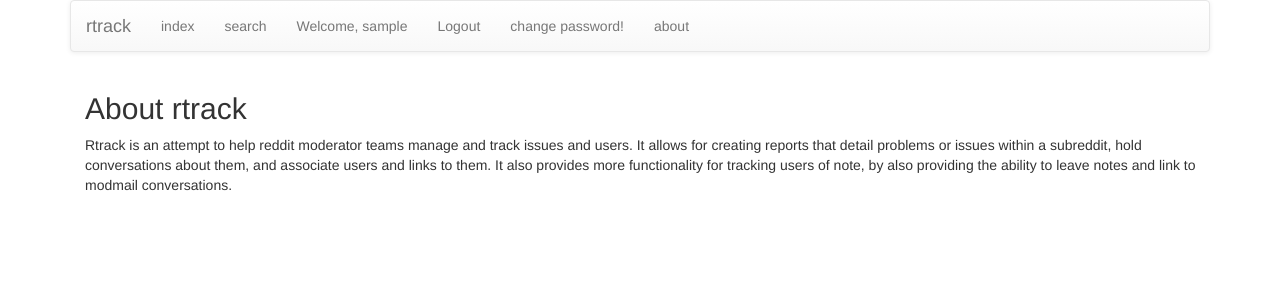
After one commit to e36/rtrack, a Django app: page /about/ in a window 1280 px wide. The commit adds this page. Shown: the top 300 px of the page. Run offline with Django 3.2, Linux system fonts and the light colour scheme; the visitor is signed in with stand-in values (Sample User, id 1); some libraries are stand-ins or nearby versions.

Commit message:
Added the about page, and introductory language.

```diff
--- a/mysite/urls.py
+++ b/mysite/urls.py
@@ -25,4 +25,5 @@ urlpatterns = patterns('',
                        url(r'user/(?P<user_name>\w+)/createnote/$', views.user_add_note, name='create_user_note'),
                        url(r'user/(?P<user_name>\w+)/modmail_link/$', views.create_modmail_link, name='create_modmail_link'),
                        url(r'create_user/$', views.add_user, name='create_user'),
+                       url(r'about/$', views.about, name='about'),
                        )
--- /dev/null
+++ b/rtrack/templates/rtrack/about.html
@@ -0,0 +1,14 @@
+{% extends 'rtrack/base.html' %}
+
+{% block title %}about{% endblock %}
+
+{% block body_block %}
+<h2>About rtrack</h2>
+<p>
+    Rtrack is an attempt to help reddit moderator teams manage and track issues and users.  It allows for creating
+    reports that detail problems or issues within a subreddit, hold conversations about them, and associate users and
+    links to them.  It also provides more functionality for tracking users of note, by also providing the ability to
+    leave notes and link to modmail conversations.
+</p>
+
+{% endblock %}
--- a/rtrack/templates/rtrack/base.html
+++ b/rtrack/templates/rtrack/base.html
@@ -24,6 +24,7 @@
                 <li><a href="">{% if user.is_authenticated %}Welcome, {{ user.username }}{% endif %}</a></li>
                 <li><a href="{% url 'logout' %}">Logout</a></li>
                 <li><a href="{% url 'password_change' %}">change password!</a></li>
+                <li><a href="{% url 'about' %}">about</a></li>
             </ul>
         </div>
     </div>
--- a/rtrack/views.py
+++ b/rtrack/views.py
@@ -319,7 +319,6 @@ def user_login(request):
         # Gather the username and password provided by the user.
         # This information is obtained from the login form.
 
-
         username = request.POST.get('username')
         password = request.POST.get('password')
 
@@ -390,3 +389,14 @@ def remove_user_link(request, report_id, user_name):
     # return back to the report view
     url = reverse('report', kwargs={'report_id': report_id})
     return HttpResponseRedirect(url)
+
+
+@login_required
+def about(request):
+    """
+    Displays the about page.  Includes information about the system and a changelog
+    :param request:
+    :return: Nothing!
+    """
+
+    return render(request, 'rtrack/about.html')
```
